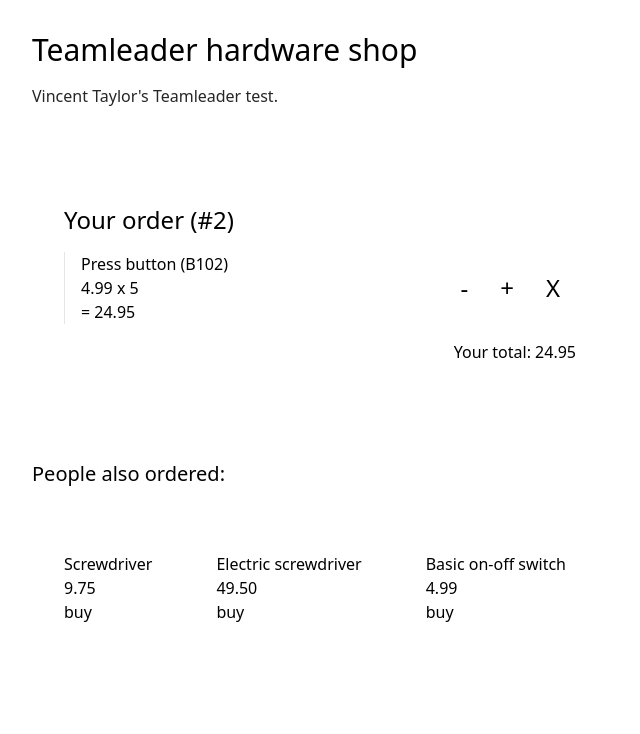
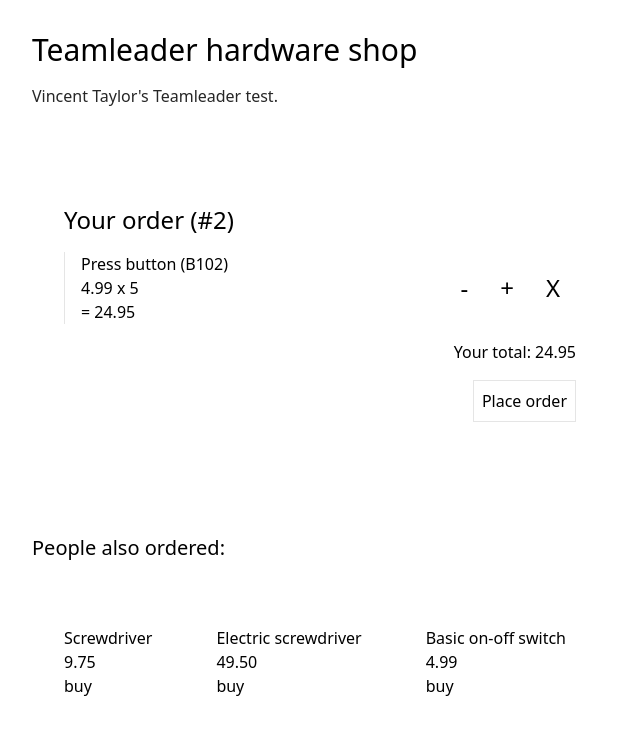
Before and after one commit to Taylorvincent/teamleader-test, a Next.js app: page / in a window 1280 px wide. Shown: the top 734 px of the page, without its empty margins (0-640 px from the left). Built offline with nearby package versions, Linux system fonts and the light colour scheme.

Commit message:
Add placing of order

```diff
--- a/src/containers/Orders/Detail/Form/Item.tsx
+++ b/src/containers/Orders/Detail/Form/Item.tsx
@@ -3,14 +3,21 @@
 import fetchProductInfo, { ProductDetailAPIResult } from '../../api/fetchProductInfo'
 import { changeOrdersDetailItemQuantity } from './functions'
 import { SetOrdersDetailError } from '../interfaces'
+import { PostOrderAPIResult } from '../../api/postOrder'
 
 interface Props {
 	item: OrderItem
 	setOrdersDetailError: SetOrdersDetailError
 	setStore: Dispatch<SetStateAction<OrderDetailStore | undefined>>
+	postOrderResult: PostOrderAPIResult | undefined
 }
 
-const OrdersDetailItem = ({ item, setOrdersDetailError, setStore }: Props): JSX.Element | null => {
+const OrdersDetailItem = ({
+	item,
+	setOrdersDetailError,
+	setStore,
+	postOrderResult,
+}: Props): JSX.Element | null => {
 	const [productInfo, setProductInfo] = useState<ProductDetailAPIResult>()
 
 	useEffect(() => {
@@ -35,6 +42,8 @@
 					</p>
 					<p>= {item.total}</p>
 				</div>
+				{!postOrderResult && (
+					<>
 						<button
 							className="p-2 mx-2 text-2xl"
 							onClick={() => changeOrdersDetailItemQuantity(item['product-id'], setStore, -1)}
@@ -53,6 +62,8 @@
 						>
 							X
 						</button>
+					</>
+				)}
 			</div>
 		)
 
--- a/src/containers/Orders/Detail/Form/index.tsx
+++ b/src/containers/Orders/Detail/Form/index.tsx
@@ -1,5 +1,6 @@
 import { Dispatch, SetStateAction } from 'react'
 import { OrderDetailStore } from '../../api/fetchOrder'
+import { PostOrderAPIResult } from '../../api/postOrder'
 import { SetOrdersDetailError } from '../interfaces'
 import OrdersDetailItem from './Item'
 
@@ -7,9 +8,17 @@
 	store: OrderDetailStore
 	setStore: Dispatch<SetStateAction<OrderDetailStore | undefined>>
 	setOrdersDetailError: SetOrdersDetailError
+	placeOrder: () => void
+	postOrderResult: PostOrderAPIResult | undefined
 }
 
-const OrdersDetailForm = ({ store, setStore, setOrdersDetailError }: Props): JSX.Element => {
+const OrdersDetailForm = ({
+	store,
+	setStore,
+	setOrdersDetailError,
+	placeOrder,
+	postOrderResult,
+}: Props): JSX.Element => {
 	return (
 		<div className="p-8 max-w-xl mb-16">
 			<h2 className="mb-4">Your order (#{store.id})</h2>
@@ -20,10 +29,19 @@
 						item={item}
 						setOrdersDetailError={setOrdersDetailError}
 						setStore={setStore}
+						postOrderResult={postOrderResult}
 					></OrdersDetailItem>
 				)
 			})}
 			<p className="text-right">Your total: {store.total}</p>
+			<div className="flex justify-end">
+				{!postOrderResult && (
+					<button className="p-2 my-4 border" onClick={placeOrder}>
+						Place order
+					</button>
+				)}
+			</div>
+			<div>{postOrderResult?.success && <h2>Order placed successfully ✔</h2>}</div>
 		</div>
 	)
 }
--- a/src/containers/Orders/Detail/RelatedProducts/index.tsx
+++ b/src/containers/Orders/Detail/RelatedProducts/index.tsx
@@ -6,15 +6,33 @@
 
 interface Props {
 	setStore: Dispatch<SetStateAction<OrderDetailStore | undefined>>
-	itemIds: string
+	store: OrderDetailStore
 }
-const RelatedProducts = ({ itemIds, setStore }: Props): JSX.Element | null => {
+const RelatedProducts = ({ store, setStore }: Props): JSX.Element | null => {
 	const [api, setApi] = useState<RelatedProductsAPIResult>()
+	const [itemIds, setItemIds] = useState<string>()
+
+	// When the items in the order change, set the ids for the related items
+	useEffect(() => {
+		if (store) {
+			setItemIds(
+				// stringify the array to reduce rerenders if the id's do not change
+				JSON.stringify(
+					store.items.reduce<string[]>((acc, curr) => {
+						acc.push(curr['product-id'])
+						return acc
+					}, [])
+				)
+			)
+		}
+	}, [store])
 
 	useEffect(() => {
-		fetchRelatedProducts(itemIds, 3).then((result) => {
-			setApi(result)
-		})
+		if (itemIds) {
+			fetchRelatedProducts(itemIds, 3).then((result) => {
+				setApi(result)
+			})
+		}
 	}, [itemIds])
 
 	if (api?.data) {
--- a/src/containers/Orders/Detail/index.tsx
+++ b/src/containers/Orders/Detail/index.tsx
@@ -1,5 +1,6 @@
 import { useEffect, useState } from 'react'
 import fetchOrder, { OrderDetailStore, OrderDetailStoreAPIResult } from '../api/fetchOrder'
+import postOrder, { PostOrderAPIResult } from '../api/postOrder'
 import OrdersDetailForm from './Form'
 import { OrdersDetailError } from './interfaces'
 import RelatedProducts from './RelatedProducts'
@@ -8,8 +9,7 @@
 	const [ordersDetailError, setOrdersDetailError] = useState<OrdersDetailError>(null)
 	const [api, setApi] = useState<OrderDetailStoreAPIResult>()
 	const [store, setStore] = useState<OrderDetailStore>()
-
-	const [itemIds, setItemIds] = useState<string>()
+	const [postOrderResult, setPostOrderResult] = useState<PostOrderAPIResult>()
 
 	// Pick a random order from the 3 examples to start with.
 	// Can be swapped out with API call.
@@ -24,25 +24,18 @@
 		})
 	}, [])
 
-	useEffect(() => {
+	const placeOrder = (): void => {
 		if (store) {
-			setItemIds(
-				// stringify the array to reduce rerenders if the id's do not change
-				JSON.stringify(
-					store.items.reduce<string[]>((acc, curr) => {
-						acc.push(curr['product-id'])
-						return acc
-					}, [])
-				)
-			)
+			postOrder(store).then((result) => setPostOrderResult(result))
 		}
-	}, [store])
+	}
 
-	// redundant `||` but in case `ordersDetailError` (triggered in `./Item.tsx`) gets removed or tweaked, the `api?.error` needs to stay
-	if (api?.error || ordersDetailError) {
+	const err = api?.error || ordersDetailError || postOrderResult?.error
+	if (err) {
 		return (
-			<div>
-				<p className="p-8">Looks like something went wrong. Please try again later</p>
+			<div className="p-8">
+				<h2>Error:</h2>
+				<p>{err}</p>
 			</div>
 		)
 	}
@@ -54,8 +47,10 @@
 					store={store}
 					setStore={setStore}
 					setOrdersDetailError={setOrdersDetailError}
+					placeOrder={placeOrder}
+					postOrderResult={postOrderResult}
 				></OrdersDetailForm>
-				{itemIds && <RelatedProducts itemIds={itemIds} setStore={setStore}></RelatedProducts>}
+				<RelatedProducts store={store} setStore={setStore}></RelatedProducts>
 			</div>
 		)
 	}
--- a/src/containers/Orders/api/fetchOrder.ts
+++ b/src/containers/Orders/api/fetchOrder.ts
@@ -31,7 +31,7 @@
 
 	if (Math.random() < 0.2 || !order) {
 		console.log('triggering fake error in order API')
-		return { error: 'something went wrong' }
+		return { error: 'something went wrong while fetching your order' }
 	}
 
 	console.log(`loaded example order${id}.json`)
--- /dev/null
+++ b/src/containers/Orders/api/postOrder.ts
@@ -0,0 +1,27 @@
+import { OrderDetailStore } from './fetchOrder'
+
+export interface PostOrderAPIResult {
+	error?: string
+	success?: boolean
+}
+
+const postOrder = async (store: OrderDetailStore): Promise<PostOrderAPIResult> => {
+	// add some fake async delay
+	// todo: delete
+	console.log('posting order...', store)
+	await new Promise((resolve) => setTimeout(resolve, 300))
+	//
+	if (Math.random() < 0.7) {
+		console.log('success!')
+		return {
+			success: true,
+		}
+	} else {
+		console.log('failed :(')
+		return {
+			error: 'Something went wrong while placing your order 😢, try again later',
+		}
+	}
+}
+
+export default postOrder
```
Also changed, not shown: 1 other file (tests, documents, lock files or other folders). Lines whose indentation alone changed are shown as unchanged.
